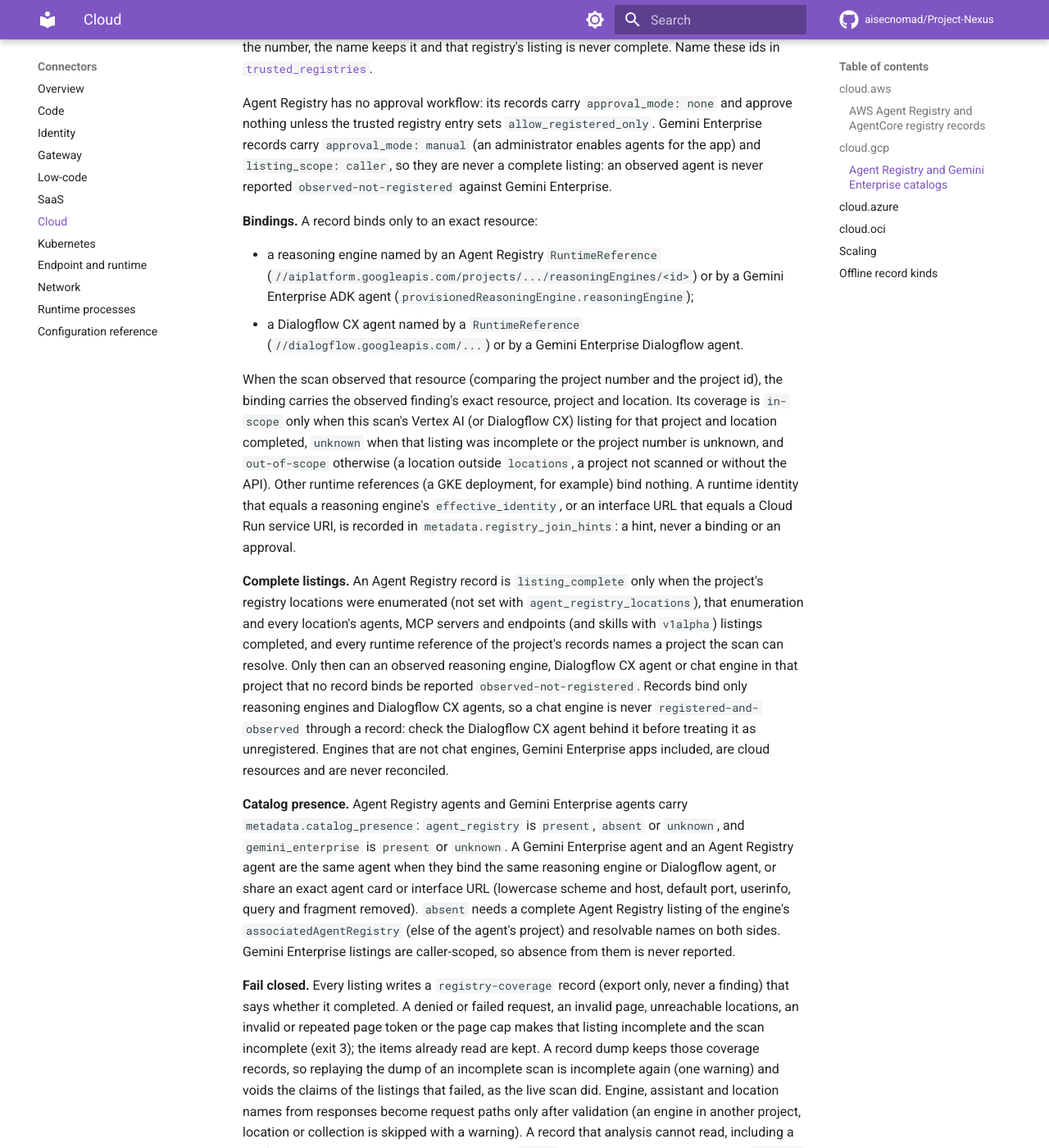
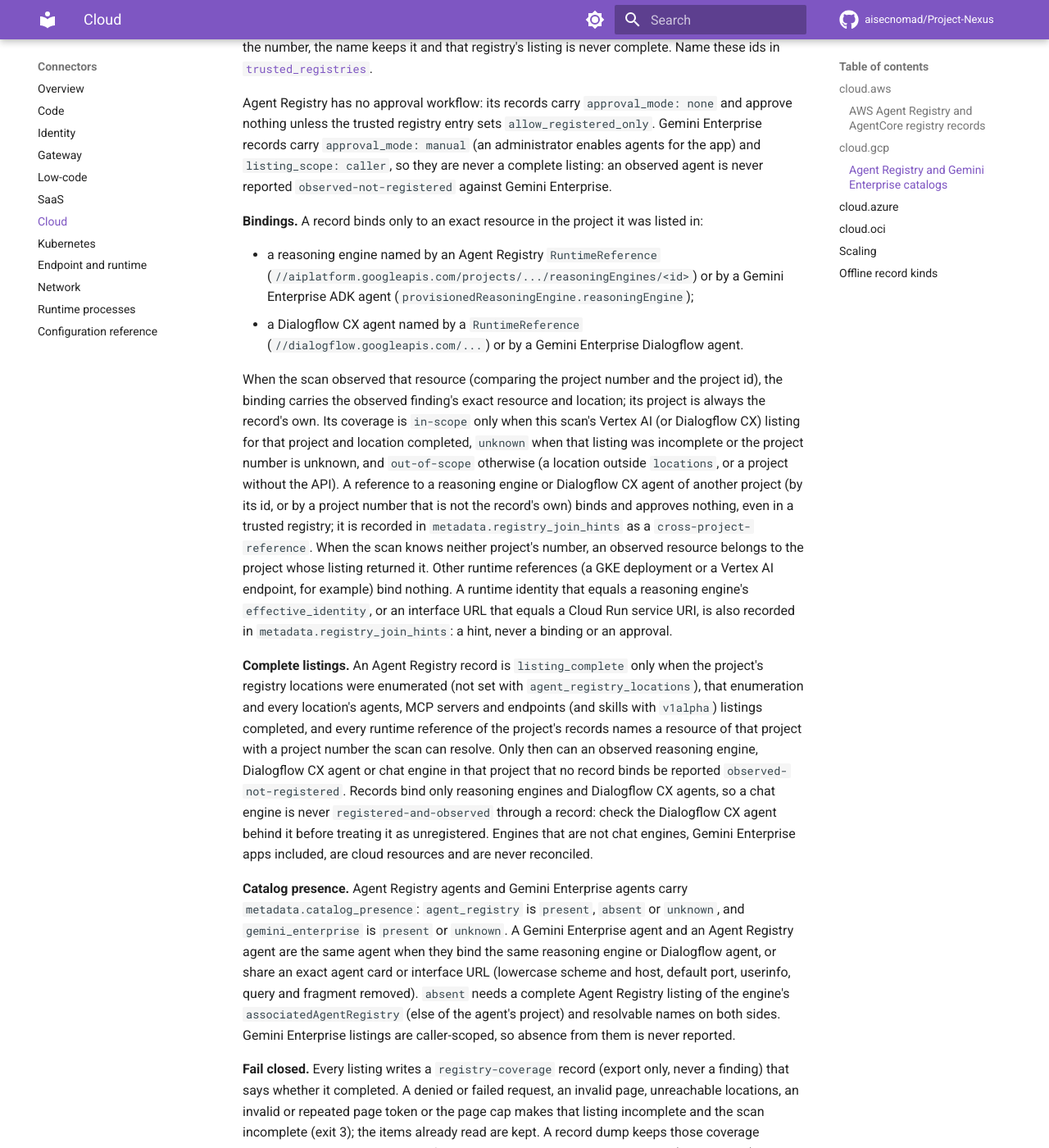
Before and after one commit to aisecnomad/Project-Nexus, an MkDocs documentation site: the page built from docs/connectors/cloud.md, in a window 1280 px wide and 1400 px high, scrolled down 6859 px. Shown: the whole window at 82% size. Built offline with MkDocs 1.6.1 and Material for MkDocs 9.7.7, drawn with Linux system fonts in a browser that asks for light colours; comment, search, counter and statistics services are not loaded.

Commit message:
Bind GCP registry records only to resources of their own project
Gemini Enterprise agents (provisionedReasoningEngine, dialogflowAgent)
and Agent Registry RuntimeReferences were bound to whatever project they
named. A trusted Gemini Enterprise app in one project could approve
another project's reasoning engine. An Agent Registry that named another
project's engine also put that project in the registry's reconciliation
scope. Once the registry was complete, the other project's unbound
engines became observed-not-registered, even when that project's own
registry listing had failed. The connector guide limits these claims to
the registry's own project.

A record now binds a reference only when its project resolves to the
project the record was listed in. When the scan knows neither project's
number, an observed resource belongs to the project whose listing
returned it. Any other reference binds and approves nothing. It is
recorded as a cross-project-reference join hint, and an Agent Registry
record that holds one makes its project's listing incomplete. Every
binding carries the record's own project, so it never matches another
project's finding. Cross-project approval has no opt-in.

The regression tests cover a trusted Gemini Enterprise app, with project
numbers known and unknown. They also cover an Agent Registry record that
names another project's engine by id, by a known number and by an
unknown number, with and without that project's own registry listing
denied.

The connector guide, connector summary, inventory example, CHANGELOG and
production notes describe the rule.

Signed-off-by: Claude <noreply@anthropic.com>
Co-Authored-By: Claude Opus 5.5 <noreply@anthropic.com>
Claude-Session: https://claude.ai/code/session_01CZcTn3PwrkZjYgaNvfpagF

```diff
--- a/docs/connectors/cloud.md
+++ b/docs/connectors/cloud.md
@@ -279,7 +279,8 @@ and approve nothing unless the trusted registry entry sets
 they are never a complete listing: an observed agent is never reported
 `observed-not-registered` against Gemini Enterprise.
 
-**Bindings.** A record binds only to an exact resource:
+**Bindings.** A record binds only to an exact resource in the project it was
+listed in:
 
 - a reasoning engine named by an Agent Registry `RuntimeReference`
   (`//aiplatform.googleapis.com/projects/.../reasoningEngines/<id>`) or by a
@@ -288,24 +289,30 @@ they are never a complete listing: an observed agent is never reported
   (`//dialogflow.googleapis.com/...`) or by a Gemini Enterprise Dialogflow agent.
 
 When the scan observed that resource (comparing the project number and the
-project id), the binding carries the observed finding's exact resource, project
-and location. Its coverage is `in-scope` only when this scan's Vertex AI (or
-Dialogflow CX) listing for that project and location completed, `unknown` when
-that listing was incomplete or the project number is unknown, and `out-of-scope`
-otherwise (a location outside `locations`, a project not scanned or without the
-API). Other runtime references (a GKE deployment, for example) bind nothing. A
-runtime identity that equals a reasoning engine's `effective_identity`, or an
-interface URL that equals a Cloud Run service URI, is recorded in
-`metadata.registry_join_hints`: a hint, never a binding or an approval.
+project id), the binding carries the observed finding's exact resource and
+location; its project is always the record's own. Its coverage is `in-scope`
+only when this scan's Vertex AI (or Dialogflow CX) listing for that project and
+location completed, `unknown` when that listing was incomplete or the project
+number is unknown, and `out-of-scope` otherwise (a location outside `locations`,
+or a project without the API). A reference to a reasoning engine or Dialogflow
+CX agent of another project (by its id, or by a project number that is not the
+record's own) binds and approves nothing, even in a trusted registry; it is
+recorded in `metadata.registry_join_hints` as a `cross-project-reference`. When
+the scan knows neither project's number, an observed resource belongs to the
+project whose listing returned it. Other runtime references (a GKE deployment or
+a Vertex AI endpoint, for example) bind nothing. A runtime identity that equals
+a reasoning engine's `effective_identity`, or an interface URL that equals a
+Cloud Run service URI, is also recorded in `metadata.registry_join_hints`: a
+hint, never a binding or an approval.
 
 **Complete listings.** An Agent Registry record is `listing_complete` only when
 the project's registry locations were enumerated (not set with
 `agent_registry_locations`), that enumeration and every location's agents, MCP
 servers and endpoints (and skills with `v1alpha`) listings completed, and every
-runtime reference of the project's records names a project the scan can
-resolve. Only then can an observed reasoning engine, Dialogflow CX agent or
-chat engine in that project that no record binds be reported
-`observed-not-registered`. Records bind only reasoning engines and Dialogflow CX
+runtime reference of the project's records names a resource of that project
+with a project number the scan can resolve. Only then can an observed reasoning
+engine, Dialogflow CX agent or chat engine in that project that no record binds
+be reported `observed-not-registered`. Records bind only reasoning engines and Dialogflow CX
 agents, so a chat engine is never `registered-and-observed` through a record:
 check the Dialogflow CX agent behind it before treating it as unregistered.
 Engines that are not chat engines, Gemini Enterprise apps included, are cloud
```
Also changed, not shown: CHANGELOG.md (+10 -0 lines), docs/connectors.md (+2 -2 lines), docs/inventory.md (+3 -2 lines), docs/production.md (+3 -3 lines), 2 other files.
